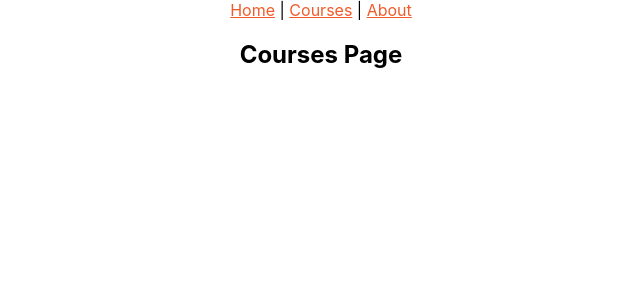
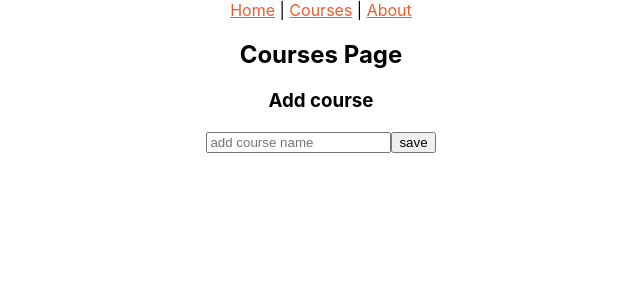
Before and after one commit to Giermek222/Course-Manager, a React (Create React App) app: page /courses/CoursePage in a window 1280 px wide. Shown: the top 300 px of the page, without its empty margins (319-959 px from the left). Built offline with nearby package versions, Linux system fonts and the light colour scheme.

Commit message:
[ADD] basic course add form

```diff
--- a/src/components/courses/CoursesPage.tsx
+++ b/src/components/courses/CoursesPage.tsx
@@ -1,7 +1,23 @@
-import React from "react";
+import React, { useState } from "react";
 const CoursesPage = () => {
-    return (
+
+    const [course, changeCourse] = useState({title: ''})
+
+    const handleChange = (event : any) => {
+        changeCourse({...course, title: event.target.value})
+    }
+
+    return (<div>
         <h2>Courses Page</h2>
+        <h3>Add course</h3>
+        <input
+        type="text"
+        placeholder="add course name"
+        value={course.title}
+        onChange={(event) => handleChange(event)}
+        />
+        <input type='submit' value='save'/>
+        </div>
     )
 }
 
```
